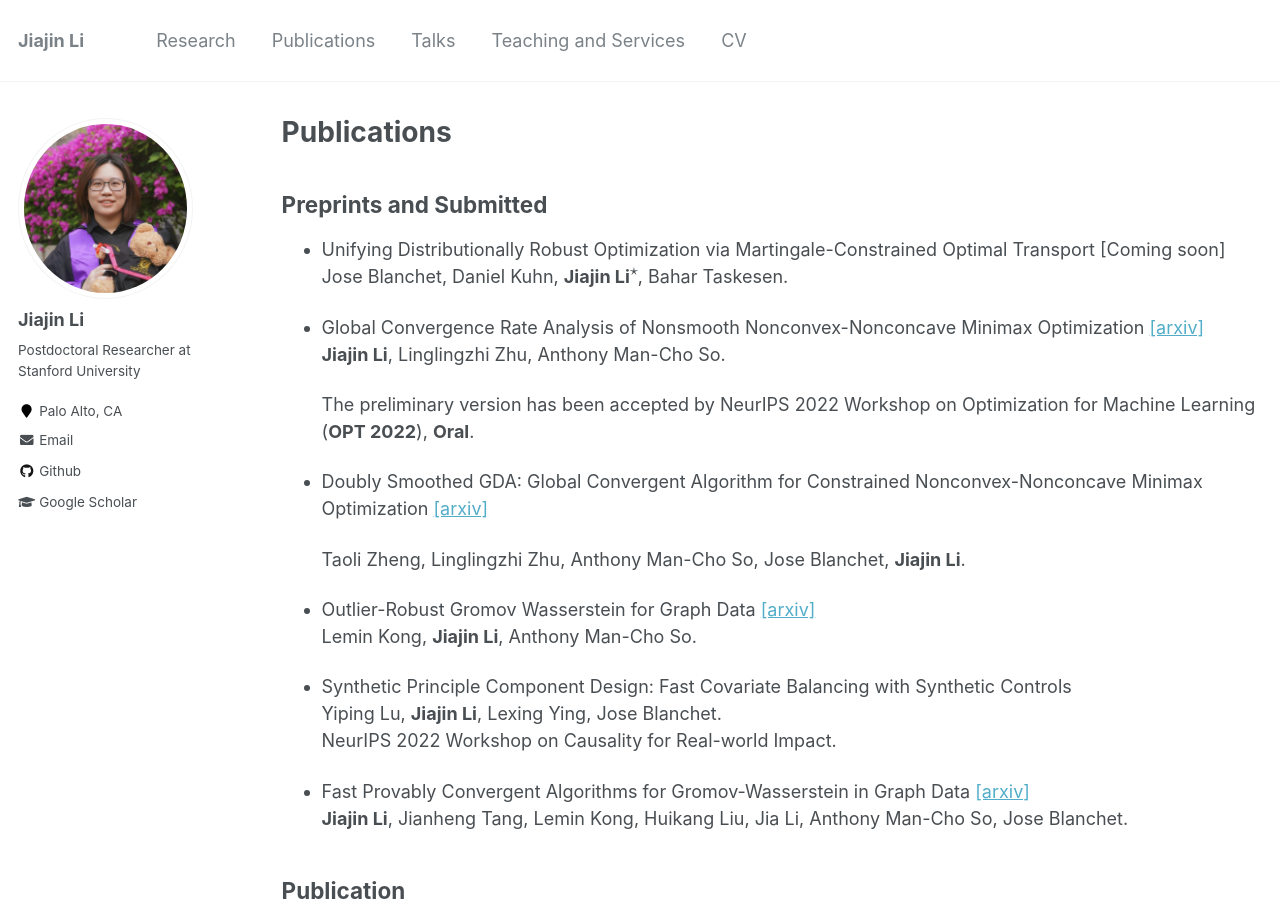
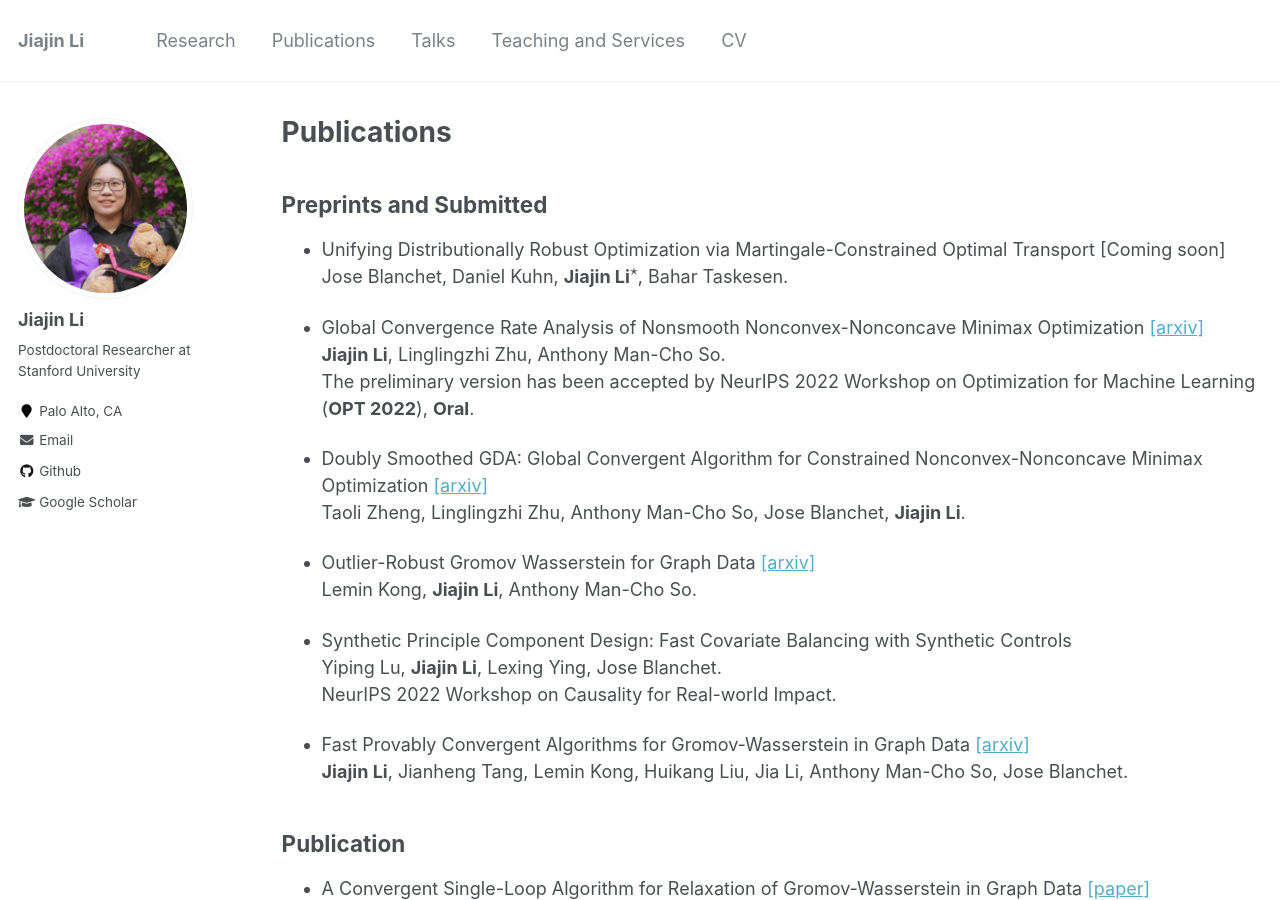
Before and after one commit to gerrili1996/gerrili1996.github.io, a Jekyll site: the page built from _pages/publications.md, in a window 1280 px wide and 900 px high. Built offline with Jekyll 4.4.1, drawn with Linux system fonts in a browser that asks for light colours; formulas are drawn with MathJax 3.

Commit message:
update 2

```diff
--- a/_pages/publications.md
+++ b/_pages/publications.md
@@ -10,13 +10,9 @@
   Jose Blanchet, Daniel Kuhn,  **Jiajin Li**$^\star$, Bahar Taskesen. <br>
 
 - Global Convergence Rate Analysis of Nonsmooth Nonconvex-Nonconcave Minimax Optimization [[arxiv]](https://arxiv.org/abs/2209.10825) <br>
-  **Jiajin Li**, Linglingzhi Zhu, Anthony Man-Cho So. <br>
+  **Jiajin Li**, Linglingzhi Zhu, Anthony Man-Cho So. <br>The preliminary version has been accepted by NeurIPS 2022 Workshop on Optimization for Machine Learning (**OPT 2022**), **Oral**.
 
-  The preliminary version has been accepted by NeurIPS 2022 Workshop on Optimization for Machine Learning (**OPT 2022**), **Oral**.
-
-- Doubly Smoothed GDA: Global Convergent Algorithm for Constrained Nonconvex-Nonconcave Minimax Optimization [[arxiv]](https://arxiv.org/abs/2212.12978) <br>
-
-  Taoli Zheng, Linglingzhi Zhu, Anthony Man-Cho So, Jose Blanchet, **Jiajin Li**. <br>
+- Doubly Smoothed GDA: Global Convergent Algorithm for Constrained Nonconvex-Nonconcave Minimax Optimization [[arxiv]](https://arxiv.org/abs/2212.12978) <br>Taoli Zheng, Linglingzhi Zhu, Anthony Man-Cho So, Jose Blanchet, **Jiajin Li**. <br>
 
 - Outlier-Robust Gromov Wasserstein for Graph Data [[arxiv]](https://arxiv.org/abs/2302.04610) <br>
   Lemin Kong, **Jiajin Li**, Anthony Man-Cho So. <br>
```
Also changed, not shown: _pages/talks.md (+4 -7 lines).
